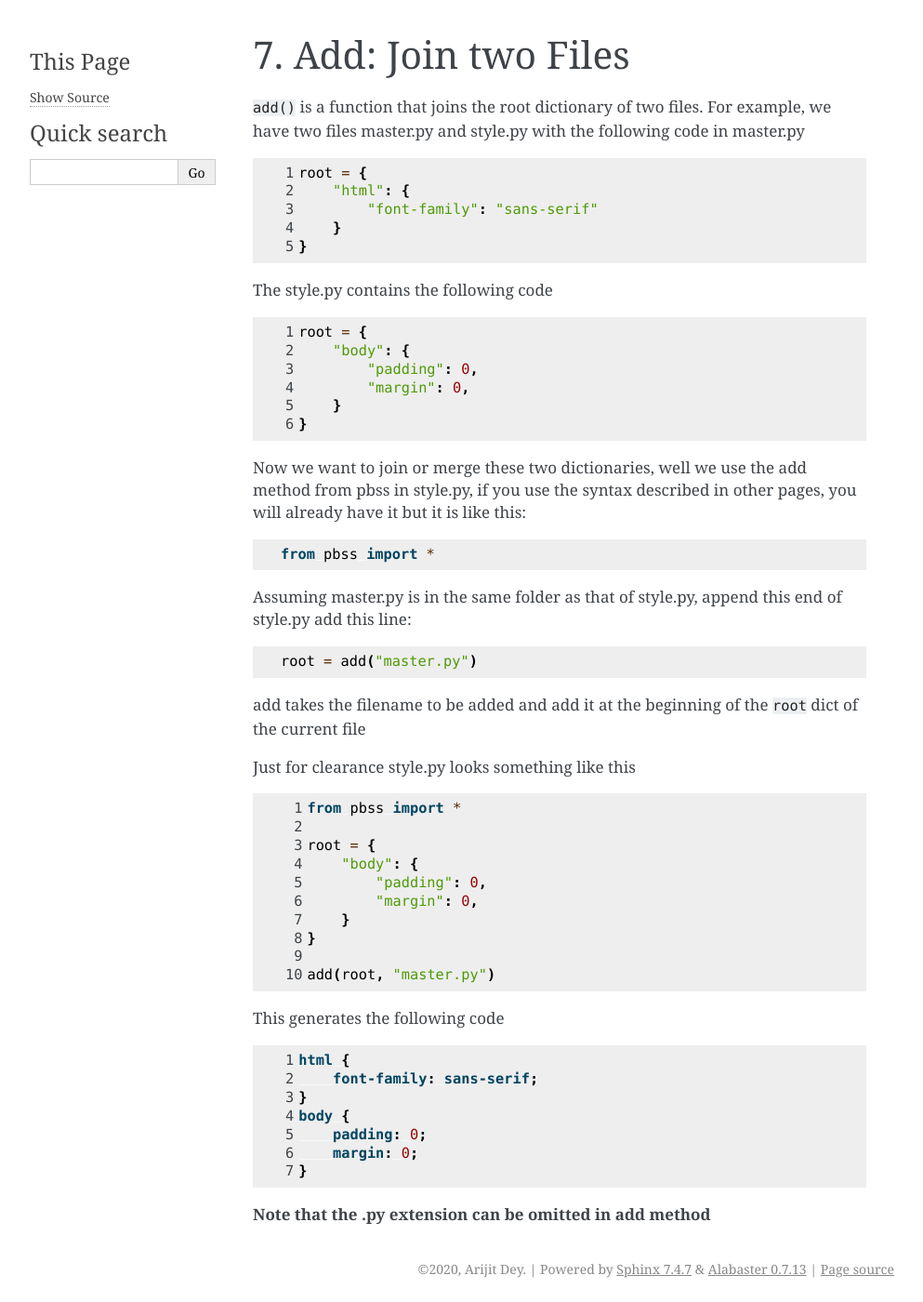
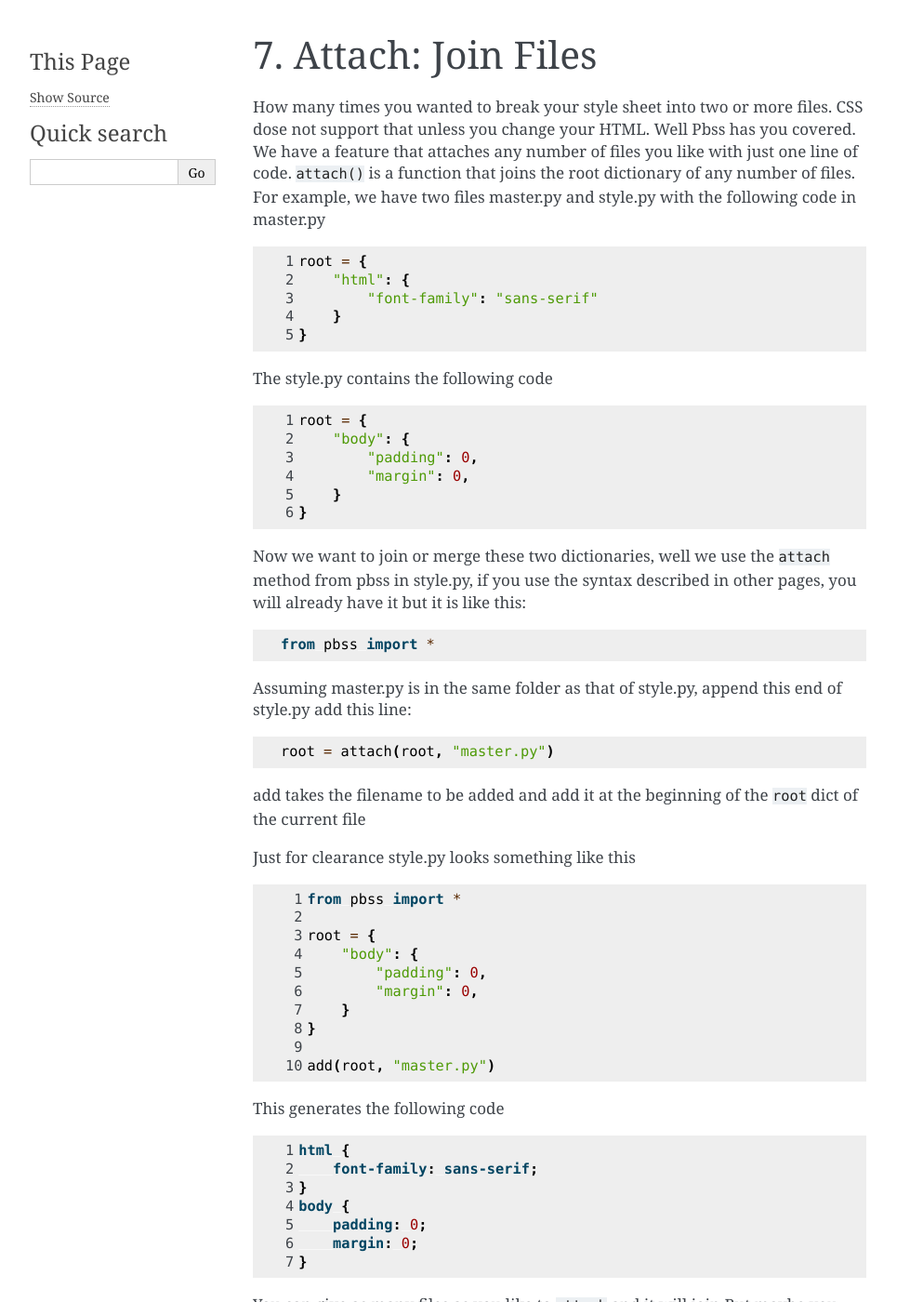
Before and after one commit to glyphpoch/pbss, a Sphinx documentation site: the page built from docs/files/add.rst, in a window 1280 px wide and 1400 px high. Shown: the whole window at 93% size, without its empty margins (148-1141 px from the left). Built offline with Sphinx 7.4.7, drawn with Linux system fonts in a browser that asks for light colours; some of the changed text lies outside the part shown.

Commit message:
Fixed issue with placement and wrote docs for attach

```diff
--- a/docs/files/add.rst
+++ b/docs/files/add.rst
@@ -1,6 +1,6 @@
-Add: Join two Files
+Attach: Join Files
 ==========================
-``add()`` is a function that joins the root dictionary of two files. For example, we have two files
+How many times you wanted to break your style sheet into two or more files. CSS dose not support that unless you change your HTML. Well Pbss has you covered. We have a feature that attaches any number of files you like with just one line of code. ``attach()`` is a function that joins the root dictionary of any number of files. For example, we have two files
 master.py and style.py with the following code in master.py
 
 .. code-block::
@@ -24,13 +24,13 @@
         }
     }
 
-Now we want to join or merge these two dictionaries, well we use the add method from pbss in style.py, if you use the syntax described in other pages, you will already have it but it is like this::
+Now we want to join or merge these two dictionaries, well we use the ``attach`` method from pbss in style.py, if you use the syntax described in other pages, you will already have it but it is like this::
 
     from pbss import *
 
 Assuming master.py is in the same folder as that of style.py, append this end of style.py add this line::
 
-    root = add("master.py")
+    root = attach(root, "master.py")
 
 add takes the filename to be added and add it at the beginning of the ``root`` dict of the current file
 
@@ -63,4 +63,24 @@
         margin: 0;
     }
 
-**Note that the .py extension can be omitted in add method**
+You can give as many files as you like to ``attach`` and it will join
+But maybe you want to reverse the order. Maybe you want that *body* should come before all other blocks, well *attach* can handle that too, just pass the ``placement`` argument to "b" after all files, like this::
+
+    root = attach(root, "master.py", placement="b")
+
+Now here's your stylesheet
+
+.. code-block:: css
+    :linenos:
+
+    body {
+        padding: 0;
+        margin: 0;
+    }
+    html {
+        font-family: sans-serif;
+    }
+
+This places the ``root`` at the very beginning. The default is value for placement is ``e``
+
+**Note that the .py extension can be omitted in attach method**
--- a/pbss/__init__.py
+++ b/pbss/__init__.py
@@ -28,7 +28,7 @@
 
     return string
 
-def attach(base, *args, placement="b"):
+def attach(base, *args, placement="e"):
     master = {}
 
     if placement == "b":
```
Also changed, not shown: docs/files/references.rst (+6 -4 lines).
